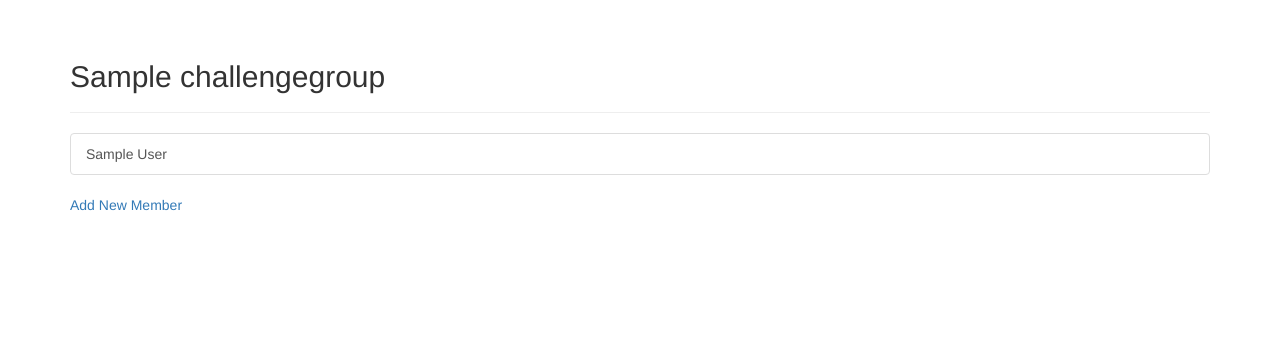
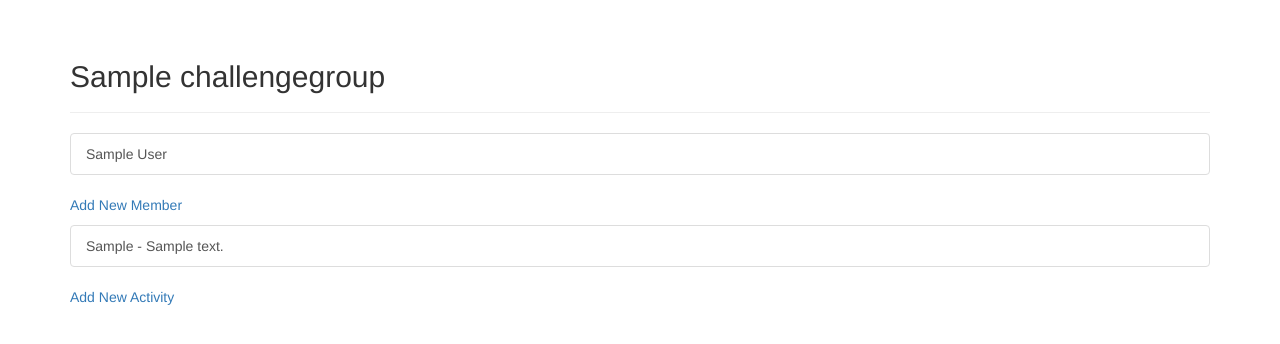
Before and after one commit to annemarienicholls/az_challenge, a Django app: page /challenges/1/ in a window 1280 px wide. Shown: the part 51-395 px from the top of the page. Run offline with Django 3.2, Linux system fonts and the light colour scheme; a user stored in the database is signed in; tables that the repository leaves empty hold one stand-in row (values such as "Sample post"); some libraries are stand-ins or nearby versions.

Commit message:
Activity management on challenges

```diff
--- a/az_challenges/admin.py
+++ b/az_challenges/admin.py
@@ -1,6 +1,7 @@
 from django.contrib import admin
 
-from az_challenges.models import ChallengeGroup, Member
+from az_challenges.models import ChallengeGroup, Member, Activity
 
 admin.site.register(ChallengeGroup)
 admin.site.register(Member)
+admin.site.register(Activity)
--- a/az_challenges/models.py
+++ b/az_challenges/models.py
@@ -6,7 +6,6 @@ class ChallengeGroup(models.Model):
 	name = models.CharField(max_length=200)
 	date_added = models.DateTimeField(auto_now_add=True)
 	owner = models.ForeignKey(User, on_delete=models.CASCADE)
-
 
 	def __str__(self):
 		"""Return a string representation of the model."""
@@ -22,3 +21,19 @@ class Member(models.Model):
 	def __str__(self):
 		"""Return a string representation of the model."""
 		return self.name
+
+class Activity(models.Model):
+	"""Activities in the challenge. Category (e.g. letter) and owner only are mandatory."""
+	challenge_group = models.ForeignKey(ChallengeGroup, on_delete=models.CASCADE)
+	owner = models.ForeignKey(Member, on_delete=models.CASCADE)
+	category = models.CharField(max_length=50)
+	details = models.CharField(max_length=200, blank=True, default='')
+	date_unlocked = models.DateTimeField(auto_now_add=True)
+	date_completed = models.DateField(null=True, blank=True)
+
+	class Meta:
+		verbose_name_plural = 'activities'
+
+	def __str__(self):
+		"""Return a string representation of the model."""
+		return (self.category + ' - ' + self.details)
--- a/az_challenges/templates/az_challenges/challenge.html
+++ b/az_challenges/templates/az_challenges/challenge.html
@@ -17,4 +17,17 @@
       <a href="{% url 'az_challenges:new_member' challenge.id %}">Add New Member</a>
   </p>
 
+
+    <div class="list-group">
+      {% for activity in activities %}
+        <a href="{% url 'az_challenges:edit_activity' activity.id %}" class="list-group-item">{{ activity }}</a>
+      {% empty %}
+        <p>There are no activities yet.</p>
+      {% endfor %}
+    </div>
+
+  <p>
+      <a href="{% url 'az_challenges:new_activity' challenge.id %}">Add New Activity</a>
+  </p>
+
 {% endblock content %}
--- a/az_challenges/templates/az_challenges/challenges.html
+++ b/az_challenges/templates/az_challenges/challenges.html
@@ -18,6 +18,6 @@
     {% endfor %}
   </ul>
 
-  <h3><a href="{% url 'az_challenges:new_challenge' %}">Add a new Challenge:</a></h3>
+  <h3><a href="{% url 'az_challenges:new_challenge' %}">Add a new Challenge and Team:</a></h3>
 
 {% endblock content %}
--- a/az_challenges/templates/az_challenges/new_challenge.html
+++ b/az_challenges/templates/az_challenges/new_challenge.html
@@ -2,7 +2,7 @@
 {% load bootstrap3 %}
 
 {% block header %}
-  <h2>Create a new challenge.</h2>
+  <h2>Create a new challenge team.</h2>
 
 {% endblock header %}
 
--- a/az_challenges/urls.py
+++ b/az_challenges/urls.py
@@ -24,4 +24,10 @@ urlpatterns = [
     # Page for editing an existing member.
     path('edit_member/<int:member_id>/', views.edit_member, name='edit_member'),
 
+    # Page for adding a new activity.
+    path('new_activity/<int:challenge_id>/', views.new_activity, name='new_activity'),
+
+    # Page for editing an existing activity.
+    path('edit_activity/<int:activity_id>/', views.edit_activity, name='edit_activity'),
+
 ]
--- a/az_challenges/views.py
+++ b/az_challenges/views.py
@@ -3,8 +3,8 @@ from django.http import HttpResponseRedirect, Http404
 from django.urls import reverse
 from django.contrib.auth.decorators import login_required
 
-from .models import ChallengeGroup, Member
-from .forms import ChallengeForm, MemberForm
+from .models import ChallengeGroup, Member, Activity
+from .forms import ChallengeForm, MemberForm, ActivityForm
 
 def index(request):
 	"""The homepage for A-Z Challenges"""
@@ -27,7 +27,8 @@ def challenge(request, challenge_id):
 		raise Http404
 
 	members = challenge.member_set.order_by('name')
-	context = {'challenge': challenge, 'members': members}
+	activities = challenge.activity_set.order_by('category')
+	context = {'challenge': challenge, 'members': members, 'activities': activities}
 	return render(request, 'az_challenges/challenge.html', context)
 
 @login_required
@@ -92,3 +93,53 @@ def edit_member(request, member_id):
 
 	context = {'member': member, 'challenge': challenge, 'form': form}
 	return render(request, 'az_challenges/edit_member.html', context)
+
+
+@login_required
+def new_activity(request, challenge_id):
+	"""Add a new Activity to a challenge."""
+	challenge = ChallengeGroup.objects.get(id=challenge_id)
+
+	if challenge.owner != request.user:
+		raise Http404
+
+	if request.method != 'POST':
+		# No data submitted; create a blank form.
+		form = ActivityForm()
+		# form.fields['owner'].queryset = Member.objects.filter(challenge_group = challenge_id)
+	else:
+		# POST data submitted; process data
+		form = ActivityForm(data=request.POST)
+		# form.fields['owner'].queryset = Member.objects.filter(challenge_group = challenge_id)
+		if form.is_valid():
+			new_activity = form.save(commit=False)
+			new_activity.challenge_group = challenge
+			new_activity.save()
+			return HttpResponseRedirect(reverse('az_challenges:challenge', args=[challenge_id]))
+
+	context = {'challenge': challenge, 'form': form}
+	return render(request, 'az_challenges/new_activity.html', context)
+
+
+
+@login_required
+def edit_activity(request, activity_id):
+	"""Edit an existing activity"""
+	activity = Activity.objects.get(id=activity_id)
+	challenge = activity.challenge_group
+
+	if challenge.owner != request.user:
+		raise Http404
+
+	if request.method != 'POST':
+		# Initial request; pre-fill with the current member
+		form = ActivityForm(instance=activity)
+	else:
+		# POST data submitted; process data
+		form = ActivityForm(instance=activity, data=request.POST)
+		if form.is_valid():
+			form.save()
+			return HttpResponseRedirect(reverse('az_challenges:challenge', args=[challenge.id]))
+
+	context = {'activity': activity, 'challenge': challenge, 'form': form}
+	return render(request, 'az_challenges/edit_activity.html', context)
--- a/development_diary.txt
+++ b/development_diary.txt
@@ -15,3 +15,7 @@ To follow:
 - Invite Challenge Members to join group via email (can edit Activity record)
 - Invite friends to view Challenge via email (can view Activity records)
 - Comment on activities (own challege and friend's challenges)
+
+14/06/2016:
+- 1a (without email), 2a, 2c done.
+- Decided to defer email-based registration as not out of the box Django, and focus on Challenge and Activity management first.
```
Also changed, not shown: az_challenges/forms.py (+14 -3 lines), az_challenges/templates/az_challenges/edit_activity.html (added, +21 -0 lines), az_challenges/templates/az_challenges/new_activity.html (added, +20 -0 lines), az_challenges/migrations/0004_activity.py (added), az_challenges/migrations/0005_auto_20180614_1054.py (added), az_challenges/migrations/0006_auto_20180614_1151.py (added).
